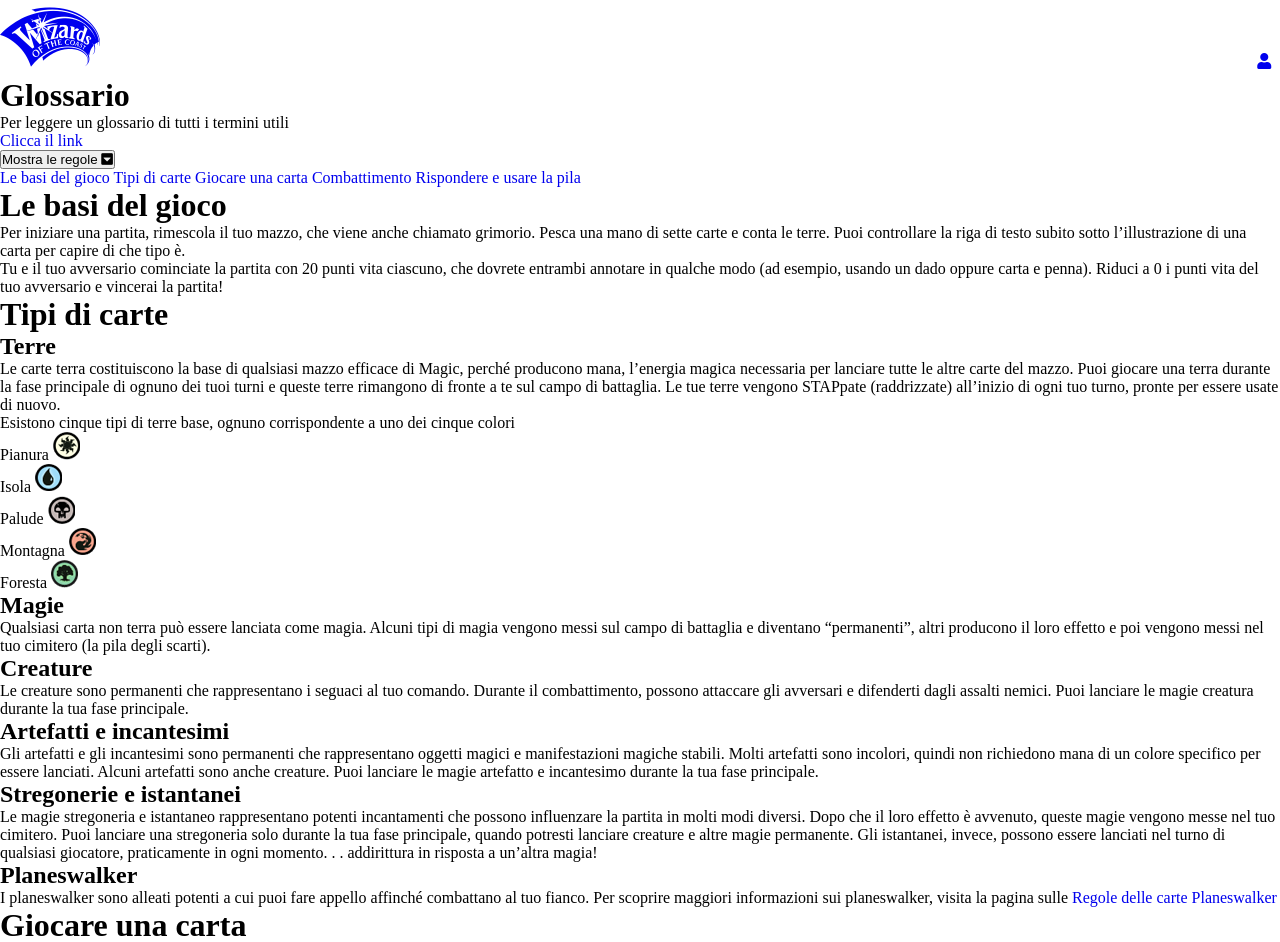
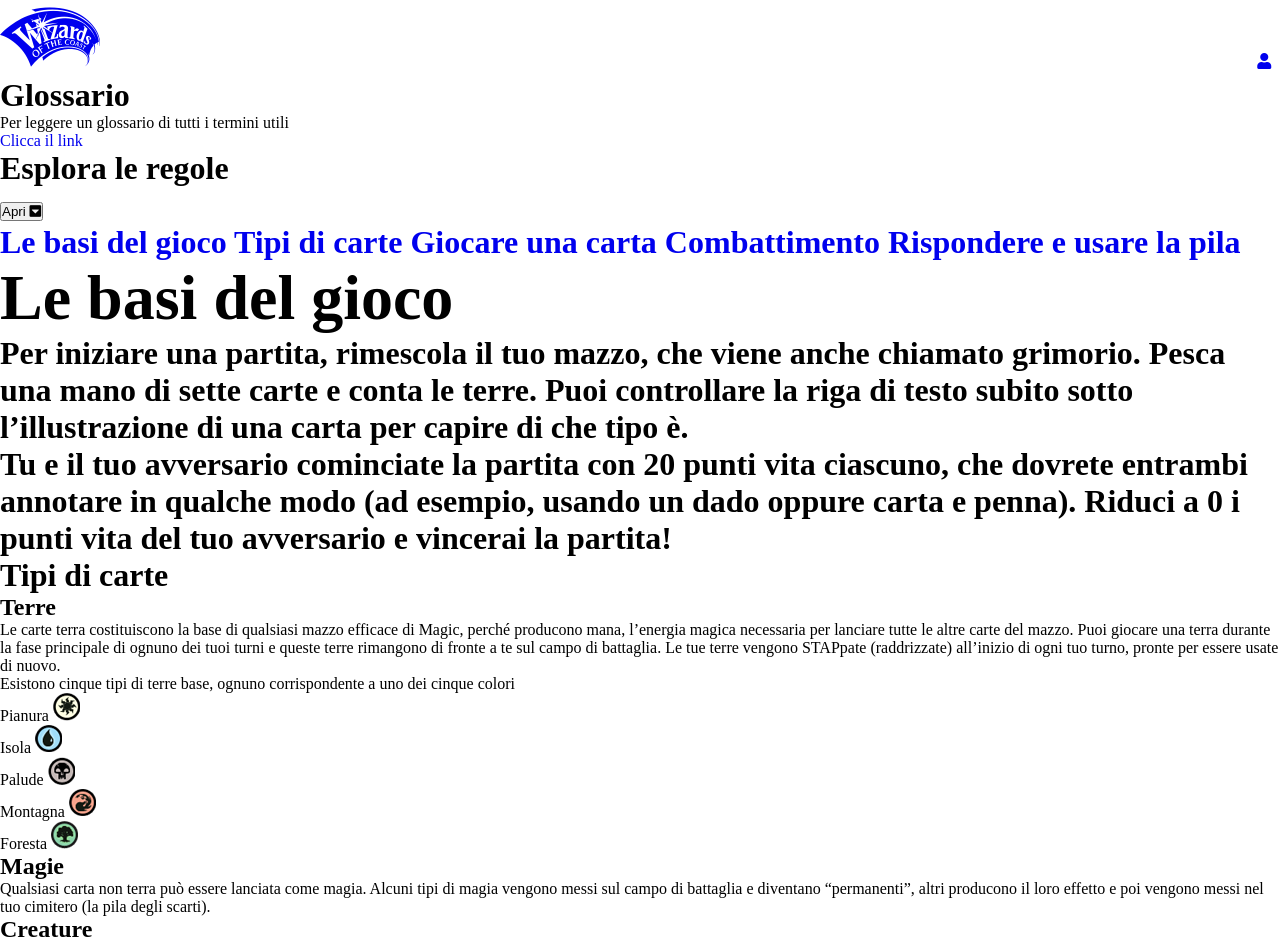
Before and after one commit to Veronica-Barbieri/TechWeb1920, a PHP site: page /regole in a window 1280 px wide. Shown: the part 238-1180 px from the top of the page. Run offline with PHP 8.4, Linux system fonts and the light colour scheme; some libraries are stand-ins or nearby versions.

Commit message:
Update regole.php

```diff
--- a/Views/regole.php
+++ b/Views/regole.php
@@ -2,10 +2,11 @@
 <p id="intro">Per leggere un glossario di tutti i termini utili </p>
 <a href="https://magicthegathering.fandom.com/it/wiki/Glossario" id="glossario">
   Clicca il link</a>
+<h1> Esplora le regole</a>
 <div class="dropdown">
-  <button class="dropbtn">Mostra le regole <i class="fas fa-caret-square-down"></i></button>
+  <button class="dropbtn"> Apri <i class="fas fa-caret-square-down"></i></button>
   <div class="dropdown-content">
-    <a href="#basi">Le basi del gioco</a>
+    <a href="regole.php">Le basi del gioco</a>
     <a href="#tipi">Tipi di carte</a>
     <a href="#lanciare">Giocare una carta</a>
     <a href="#combat">Combattimento</a>
```
